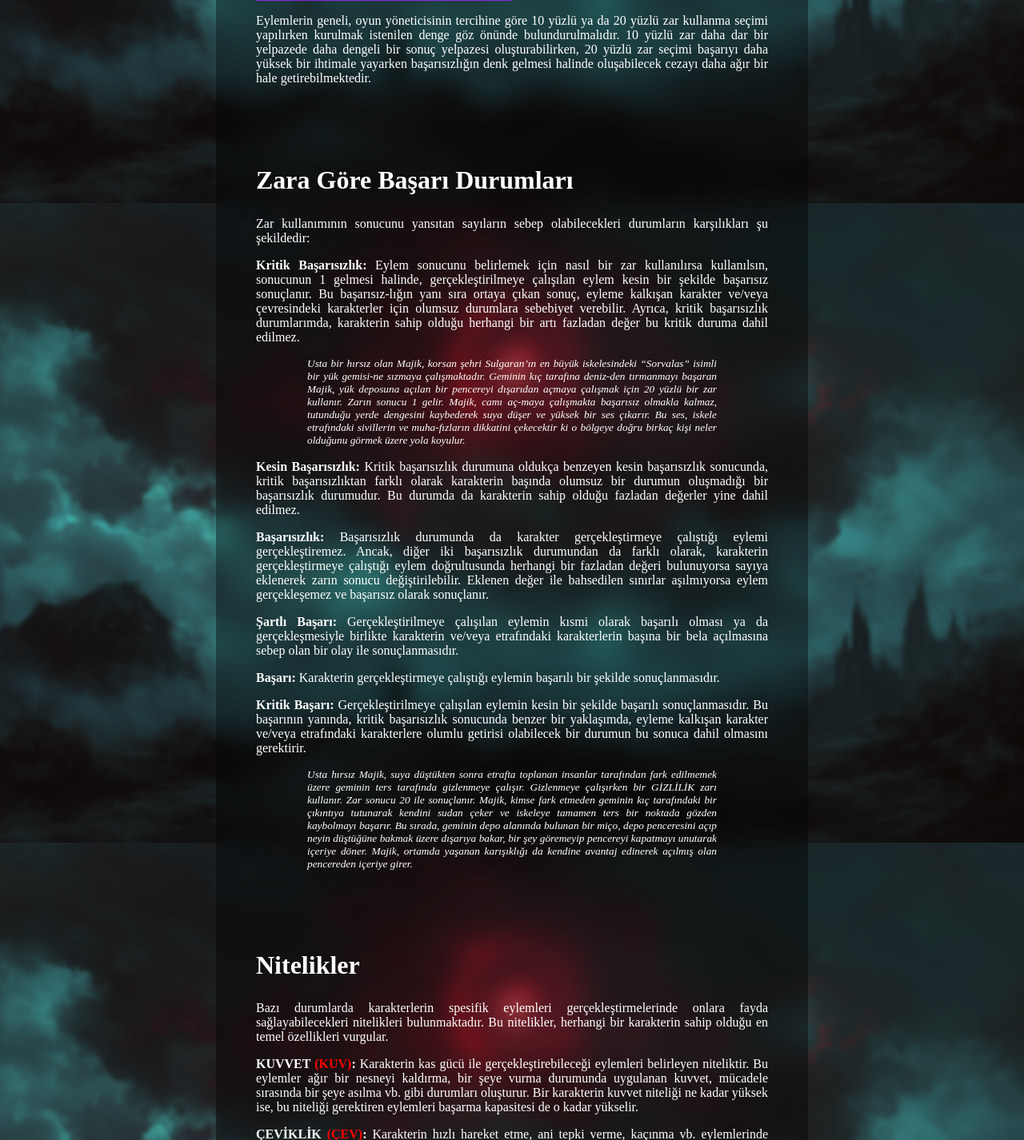
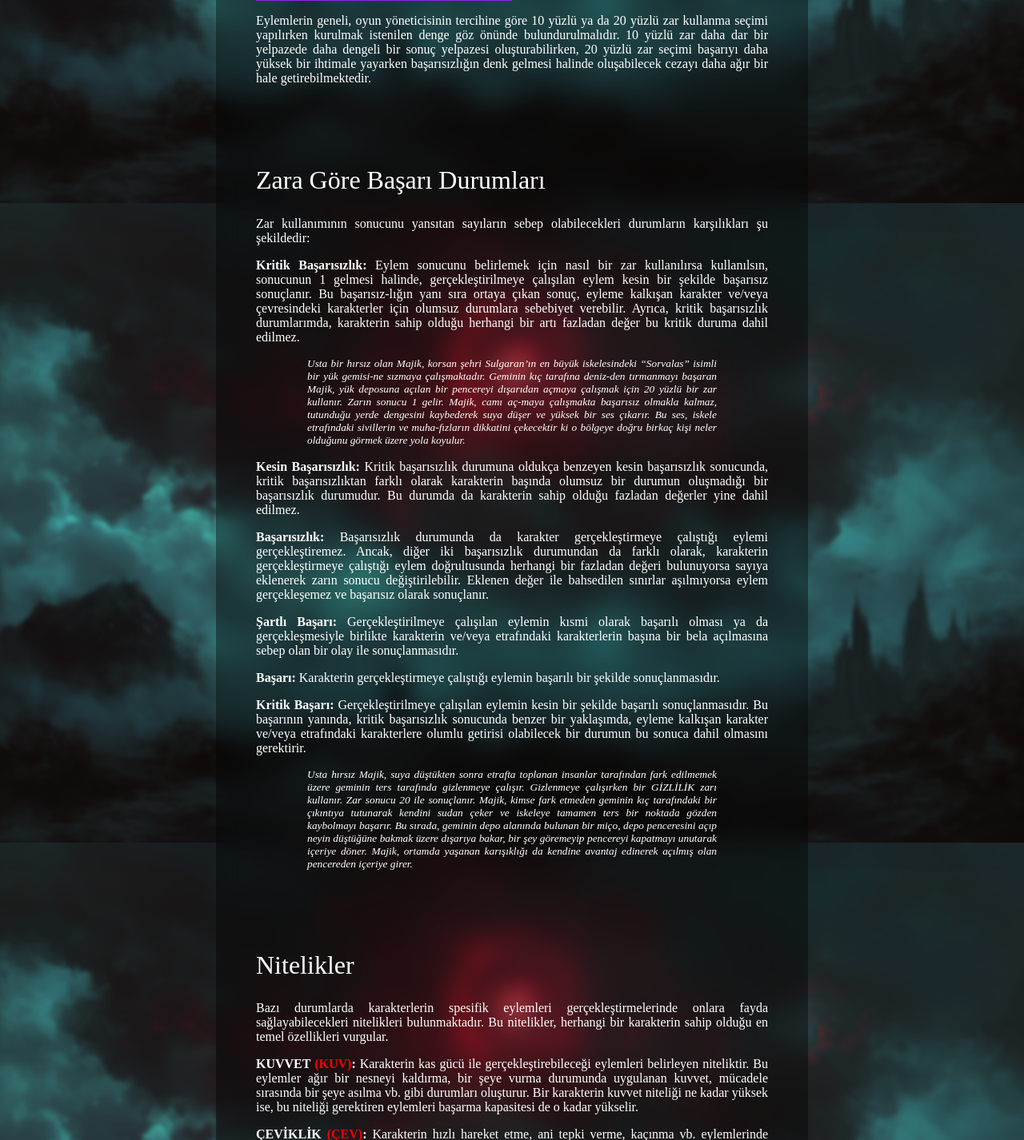
Before and after one commit to SLVNZ/slvnz.github.io, a PHP site: page /playguide.html in a window 1280 px wide. Shown: the part 1346-2772 px from the top of the page at 80% size. Run offline with PHP 8.4, Linux system fonts and the light colour scheme; some web fonts are replaced.

Commit message:
general-font-review

```diff
--- a/beceriler.html
+++ b/beceriler.html
@@ -55,7 +55,7 @@
 		<div class="page-contents" style="color: white;">
 
 
-            <h2 id="Beceriler" lang="tr" style="font-family: 'gandur new'; font-weight: 900; font-size: 24pt; margin-top: 100px;"> Beceriler </h2>
+            <h2 id="Beceriler" lang="tr" style="font-family: 'gandur-new'; font-weight: 300; font-size: 24pt; margin-top: 100px;"> Beceriler </h2>
 
 
             <p style="font-family: barlow;">
@@ -178,11 +178,11 @@
 
     <div style="display: flex; flex-direction: row; justify-content: space-between; padding: 10%;">
 
-        <a href="nitelikler.html" style="text-decoration: none; font-family: 'gandur new'; font-weight: 900; font-size: 24pt; color: red;">
+        <a href="nitelikler.html" style="text-decoration: none; font-family: 'gandur-new'; font-weight: 300; font-size: 24pt; color: red;">
             Nitelikler
         </a>
 
-        <a href="enerjiler.html" style="text-decoration: none; font-family: 'gandur new'; font-weight: 900; font-size: 24pt; color: red;">
+        <a href="enerjiler.html" style="text-decoration: none; font-family: 'gandur-new'; font-weight: 300; font-size: 24pt; color: red;">
             Enerjiler
         </a>
 
--- a/ekipmanlar.html
+++ b/ekipmanlar.html
@@ -54,7 +54,7 @@
 		<div class="page-contents" style="color: white;">
 
 
-            <h2 id="Ekipmanlar" lang="tr" style="font-family: 'gandur new'; font-weight: 900; font-size: 24pt; margin-top: 100px;"> Ekipmanlar </h2>
+            <h2 id="Ekipmanlar" lang="tr" style="font-family: 'gandur-new'; font-weight: 300; font-size: 24pt; margin-top: 100px;"> Ekipmanlar </h2>
 
 
             <p style="font-family: barlow;">
@@ -439,11 +439,11 @@
 
     <div style="display: flex; flex-direction: row; justify-content: space-between; padding: 10%;">
 
-        <a href="yetenekler.html" style="text-decoration: none; font-family: 'gandur new'; font-weight: 900; font-size: 24pt; color: red;">
+        <a href="yetenekler.html" style="text-decoration: none; font-family: 'gandur-new'; font-weight: 300; font-size: 24pt; color: red;">
             Yetenekler
         </a>
 
-        <a href="savas-mucadele.html" style="text-decoration: none; font-family: 'gandur new'; font-weight: 900; font-size: 24pt; color: red;">
+        <a href="savas-mucadele.html" style="text-decoration: none; font-family: 'gandur-new'; font-weight: 300; font-size: 24pt; color: red;">
             Savaş ve Mücadele
         </a>
 
--- a/enerjiler.html
+++ b/enerjiler.html
@@ -55,7 +55,7 @@
 		<div class="page-contents" style="color: white;">
 
 
-            <h2 id="Enerjiler" lang="tr" style="font-family: 'gandur new'; font-weight: 900; font-size: 24pt; margin-top: 100px;"> Enerjiler </h2>
+            <h2 id="Enerjiler" lang="tr" style="font-family: 'gandur-new'; font-weight: 300; font-size: 24pt; margin-top: 100px;"> Enerjiler </h2>
 
 
             <p style="font-family: barlow;">
@@ -205,11 +205,11 @@
 
     <div style="display: flex; flex-direction: row; justify-content: space-between; padding: 10%;">
 
-        <a href="beceriler.html" style="text-decoration: none; font-family: 'gandur new'; font-weight: 900; font-size: 24pt; color: red;">
+        <a href="beceriler.html" style="text-decoration: none; font-family: 'gandur-new'; font-weight: 300; font-size: 24pt; color: red;">
             Beceriler
         </a>
 
-        <a href="yetenekler.html" style="text-decoration: none; font-family: 'gandur new'; font-weight: 900; font-size: 24pt; color: red;">
+        <a href="yetenekler.html" style="text-decoration: none; font-family: 'gandur-new'; font-weight: 300; font-size: 24pt; color: red;">
             Yetenekler
         </a>
 
--- a/huner-avantaj-kusur.html
+++ b/huner-avantaj-kusur.html
@@ -55,7 +55,7 @@
 		<div class="page-contents" style="color: white;">
 
 
-            <h2 id="Huner_Avantaj_ve_Kusur" lang="tr" style="font-family: 'gandur new'; font-weight: 900; font-size: 24pt; margin-top: 100px;"> Hüner, Avantaj ve Kusur </h2>
+            <h2 id="Huner_Avantaj_ve_Kusur" lang="tr" style="font-family: 'gandur-new'; font-weight: 300; font-size: 24pt; margin-top: 100px;"> Hüner, Avantaj ve Kusur </h2>
 
 
             <p style="font-family: barlow;">
@@ -78,11 +78,11 @@
 
     <div style="display: flex; flex-direction: row; justify-content: space-between; padding: 10%;">
 
-        <a href="karakter-gelisim.html" style="text-decoration: none; font-family: 'gandur new'; font-weight: 900; font-size: 24pt; color: red;">
+        <a href="karakter-gelisim.html" style="text-decoration: none; font-family: 'gandur-new'; font-weight: 300; font-size: 24pt; color: red;">
             Karakter Gelişimi
         </a>
 
-        <a href="siniflar.html" style="text-decoration: none; font-family: 'gandur new'; font-weight: 900; font-size: 24pt; color: red;">
+        <a href="siniflar.html" style="text-decoration: none; font-family: 'gandur-new'; font-weight: 300; font-size: 24pt; color: red;">
             Sınıflar
         </a>
 
--- a/karakter-gelisim.html
+++ b/karakter-gelisim.html
@@ -55,7 +55,7 @@
 		<div class="page-contents" style="color: white;">
 
 
-            <h2 id="Karakter_Gelisimi" lang="tr" style="font-family: 'gandur new'; font-weight: 900; font-size: 24pt; margin-top: 100px;"> Karakter Gelişimi </h2>
+            <h2 id="Karakter_Gelisimi" lang="tr" style="font-family: 'gandur-new'; font-weight: 300; font-size: 24pt; margin-top: 100px;"> Karakter Gelişimi </h2>
 
 
             <p style="font-family: barlow;">
@@ -131,11 +131,11 @@
 
     <div style="display: flex; flex-direction: row; justify-content: space-between; padding: 10%;">
 
-        <a href="savas-mucadele.html" style="text-decoration: none; font-family: 'gandur new'; font-weight: 900; font-size: 24pt; color: red;">
+        <a href="savas-mucadele.html" style="text-decoration: none; font-family: 'gandur-new'; font-weight: 300; font-size: 24pt; color: red;">
             Savaş ve Mücadele
         </a>
 
-        <a href="huner-avantaj-kusur.html" style="text-decoration: none; font-family: 'gandur new'; font-weight: 900; font-size: 24pt; color: red;">
+        <a href="huner-avantaj-kusur.html" style="text-decoration: none; font-family: 'gandur-new'; font-weight: 300; font-size: 24pt; color: red;">
             Hüner, Avantaj ve Kusur
         </a>
 
--- a/nitelikler.html
+++ b/nitelikler.html
@@ -55,7 +55,7 @@
 		<div class="page-contents" style="color: white;">
 
 
-            <h2 id="Nitelik" lang="tr" style="font-family: 'gandur new'; font-weight: 900; font-size: 24pt; margin-top: 100px;"> Nitelikler </h2>
+            <h2 id="Nitelik" lang="tr" style="font-family: 'gandur-new'; font-weight: 300; font-size: 24pt; margin-top: 100px;"> Nitelikler </h2>
 
 
             <p style="font-family: barlow;">
@@ -115,11 +115,11 @@
 
     <div style="display: flex; flex-direction: row; justify-content: space-between; padding: 10%;">
 
-        <a href="zara-gore-basari.html" style="text-decoration: none; font-family: 'gandur new'; font-weight: 900; font-size: 24pt; color: red;">
+        <a href="zara-gore-basari.html" style="text-decoration: none; font-family: 'gandur-new'; font-weight: 300; font-size: 24pt; color: red;">
             Zara Göre Başarı Durumları
         </a>
 
-        <a href="beceriler.html" style="text-decoration: none; font-family: 'gandur new'; font-weight: 900; font-size: 24pt; color: red;">
+        <a href="beceriler.html" style="text-decoration: none; font-family: 'gandur-new'; font-weight: 300; font-size: 24pt; color: red;">
             Beceriler
         </a>
 
--- a/playguide.html
+++ b/playguide.html
@@ -214,7 +214,7 @@
 
 
 
-          <h2  lang="tr" style="font-family: 'gandur new'; font-weight: 900; font-size: 24pt;"> Oyun Sistemi </h2>
+          <h2  lang="tr" style="font-family: 'gandur-new'; font-weight: 300; font-size: 24pt;"> Oyun Sistemi </h2>
 
 			<p style="font-family: barlow">
 
@@ -222,7 +222,7 @@
 
 			</p>
 
-            <h2 id="Zarlar_ve_Eylemler" lang="tr" style="font-family: 'gandur new'; font-weight: 900; font-size: 24pt;"> Zarlar ve Eylemler </h2>
+            <h2 id="Zarlar_ve_Eylemler" lang="tr" style="font-family: 'gandur-new'; font-weight: 300; font-size: 24pt;"> Zarlar ve Eylemler </h2>
 
 			<p style="font-family: barlow;">Oyundaki eylemler, karakterinizle gerçekleştirmek isteyeceğiniz herhangi bir girişimi ifade eder. Bazı eylemler bir beceri gerektirmeden doğrudan gerçekleşebilse de SLVNZ 2.0’da bazı eylemlerin gerçekleşmesi için zar kullanılması gerekir. Kullanılacak zarlar oyun yöneticisi tarafından uygun görülen şekilde <strong>10 yüzlü (d10)</strong> ya da <strong>20 yüzlü bir zar (d20)</strong> kullanılarak gerçekleştirilebilir.			</p>
 
@@ -354,7 +354,7 @@
             <p style="font-family: barlow;">Eylemlerin geneli, oyun yöneticisinin tercihine göre 10 yüzlü ya da 20 yüzlü zar kullanma seçimi yapılırken kurulmak istenilen denge göz önünde bulundurulmalıdır. 10 yüzlü zar daha dar bir yelpazede daha dengeli bir sonuç yelpazesi oluşturabilirken, 20 yüzlü zar seçimi başarıyı daha yüksek bir ihtimale yayarken başarısızlığın denk gelmesi halinde oluşabilecek cezayı daha ağır bir hale getirebilmektedir. 			</p>
 
 
-            <h2 id="Zara_Gore_Basari_Durumlari" lang="tr" style="font-family: 'gandur new'; font-weight: 900; font-size: 24pt;"> Zara Göre Başarı Durumları </h2>
+            <h2 id="Zara_Gore_Basari_Durumlari" lang="tr" style="font-family: 'gandur-new'; font-weight: 300; font-size: 24pt;"> Zara Göre Başarı Durumları </h2>
 
 
             <p style="font-family: barlow;">
@@ -418,7 +418,7 @@
 
 
 
-            <h2 id="Nitelik" lang="tr" style="font-family: 'gandur new'; font-weight: 900; font-size: 24pt; margin-top: 100px;"> Nitelikler </h2>
+            <h2 id="Nitelik" lang="tr" style="font-family: 'gandur-new'; font-weight: 300; font-size: 24pt; margin-top: 100px;"> Nitelikler </h2>
 
 
             <p style="font-family: barlow;">
@@ -470,7 +470,7 @@
 
 
 
-            <h2 id="Beceriler" lang="tr" style="font-family: 'gandur new'; font-weight: 900; font-size: 24pt; margin-top: 100px;"> Beceriler </h2>
+            <h2 id="Beceriler" lang="tr" style="font-family: 'gandur-new'; font-weight: 300; font-size: 24pt; margin-top: 100px;"> Beceriler </h2>
 
 
             <p style="font-family: barlow;">
@@ -591,7 +591,7 @@
 
 
 
-            <h2 id="Enerjiler" lang="tr" style="font-family: 'gandur new'; font-weight: 900; font-size: 24pt; margin-top: 100px;"> Enerjiler </h2>
+            <h2 id="Enerjiler" lang="tr" style="font-family: 'gandur-new'; font-weight: 300; font-size: 24pt; margin-top: 100px;"> Enerjiler </h2>
 
 
             <p style="font-family: barlow;">
@@ -740,7 +740,7 @@
 
 
 
-            <h2 id="Yetenekler" lang="tr" style="font-family: 'gandur new'; font-weight: 900; font-size: 24pt; margin-top: 100px;"> Yetenekler </h2>
+            <h2 id="Yetenekler" lang="tr" style="font-family: 'gandur-new'; font-weight: 300; font-size: 24pt; margin-top: 100px;"> Yetenekler </h2>
 
 
             <p style="font-family: barlow;">
@@ -803,7 +803,7 @@
 
 
 
-            <h2 id="Ekipmanlar" lang="tr" style="font-family: 'gandur new'; font-weight: 900; font-size: 24pt; margin-top: 100px;"> Ekipmanlar </h2>
+            <h2 id="Ekipmanlar" lang="tr" style="font-family: 'gandur-new'; font-weight: 300; font-size: 24pt; margin-top: 100px;"> Ekipmanlar </h2>
 
 
             <p style="font-family: barlow;">
@@ -1185,7 +1185,7 @@
 
 
 
-            <h2 id="Savas_ve_Mucadele" lang="tr" style="font-family: 'gandur new'; font-weight: 900; font-size: 24pt; margin-top: 100px;"> Savaş ve Mücadele </h2>
+            <h2 id="Savas_ve_Mucadele" lang="tr" style="font-family: 'gandur-new'; font-weight: 300; font-size: 24pt; margin-top: 100px;"> Savaş ve Mücadele </h2>
 
 
             <p style="font-family: barlow;">
@@ -1286,7 +1286,7 @@
 
 
 
-            <h2 id="Karakter_Gelisimi" lang="tr" style="font-family: 'gandur new'; font-weight: 900; font-size: 24pt; margin-top: 100px;"> Karakter Gelişimi </h2>
+            <h2 id="Karakter_Gelisimi" lang="tr" style="font-family: 'gandur-new'; font-weight: 300; font-size: 24pt; margin-top: 100px;"> Karakter Gelişimi </h2>
 
 
             <p style="font-family: barlow;">
@@ -1357,7 +1357,7 @@
 
 
 
-            <h2 id="Huner_Avantaj_ve_Kusur" lang="tr" style="font-family: 'gandur new'; font-weight: 900; font-size: 24pt; margin-top: 100px;"> Hüner, Avantaj ve Kusur </h2>
+            <h2 id="Huner_Avantaj_ve_Kusur" lang="tr" style="font-family: 'gandur-new'; font-weight: 300; font-size: 24pt; margin-top: 100px;"> Hüner, Avantaj ve Kusur </h2>
 
 
             <p style="font-family: barlow;">
@@ -1373,7 +1373,7 @@
 
 
 
-            <h2 id="Siniflar" lang="tr" style="font-family: 'gandur new'; font-weight: 900; font-size: 24pt; margin-top: 100px;"> Sınıflar </h2>
+            <h2 id="Siniflar" lang="tr" style="font-family: 'gandur-new'; font-weight: 300; font-size: 24pt; margin-top: 100px;"> Sınıflar </h2>
 
 
             <p style="font-family: barlow;">
--- a/savas-mucadele.html
+++ b/savas-mucadele.html
@@ -59,7 +59,7 @@
 
 
 
-            <h2 id="Savas_ve_Mucadele" lang="tr" style="font-family: 'gandur new'; font-weight: 900; font-size: 24pt; margin-top: 100px;"> Savaş ve Mücadele </h2>
+            <h2 id="Savas_ve_Mucadele" lang="tr" style="font-family: 'gandur-new'; font-weight: 300; font-size: 24pt; margin-top: 100px;"> Savaş ve Mücadele </h2>
 
 
             <p style="font-family: barlow;">
@@ -165,11 +165,11 @@
 
     <div style="display: flex; flex-direction: row; justify-content: space-between; padding: 10%;">
 
-        <a href="ekipmanlar.html" style="text-decoration: none; font-family: 'gandur new'; font-weight: 900; font-size: 24pt; color: red;">
+        <a href="ekipmanlar.html" style="text-decoration: none; font-family: 'gandur-new'; font-weight: 300; font-size: 24pt; color: red;">
             Ekipmanlar
         </a>
 
-        <a href="karakter-gelisim.html" style="text-decoration: none; font-family: 'gandur new'; font-weight: 900; font-size: 24pt; color: red;">
+        <a href="karakter-gelisim.html" style="text-decoration: none; font-family: 'gandur-new'; font-weight: 300; font-size: 24pt; color: red;">
             Karakter Gelişimi
         </a>
 
--- a/siniflar.html
+++ b/siniflar.html
@@ -426,7 +426,7 @@
 
     <div style="display: flex; flex-direction: row; justify-content: space-between; padding: 10%;">
 
-        <a href="huner-avantaj-kusur.html" style="text-decoration: none; font-family: 'gandur new'; font-weight: 900; font-size: 24pt; color: red;">
+        <a href="huner-avantaj-kusur.html" style="text-decoration: none; font-family: 'gandur new'; font-weight: 300; font-size: 24pt; color: red;">
             Hüner, Avantaj ve Kusur
         </a>
 
--- a/slvnz.css
+++ b/slvnz.css
@@ -415,7 +415,7 @@ h3 {
 
 h2 {
 	font-family: "gandur-new";
-	font-weight: 900;
+	font-weight: 300;
 	font-size: 24pt;
 	margin-top: 100px;
 }
@@ -430,7 +430,7 @@ h4 {
 	color: blueviolet;
 	font-family: "gandur-new";
 	font-size: 18pt;
-	font-weight: 900;
+	font-weight: 300;
 }
 
 .page-contents a:hover {
--- a/yetenekler.html
+++ b/yetenekler.html
@@ -55,7 +55,7 @@
 		<div class="page-contents" style="color: white;">
 
 
-            <h2 id="Yetenekler" lang="tr" style="font-family: 'gandur new'; font-weight: 900; font-size: 24pt; margin-top: 100px;"> Yetenekler </h2>
+            <h2 id="Yetenekler" lang="tr" style="font-family: 'gandur-new'; font-weight: 300; font-size: 24pt; margin-top: 100px;"> Yetenekler </h2>
 
 
             <p style="font-family: barlow;">
@@ -120,11 +120,11 @@
 
     <div style="display: flex; flex-direction: row; justify-content: space-between; padding: 10%;">
 
-        <a href="enerjiler.html" style="text-decoration: none; font-family: 'gandur new'; font-weight: 900; font-size: 24pt; color: red;">
+        <a href="enerjiler.html" style="text-decoration: none; font-family: 'gandur-new'; font-weight: 300; font-size: 24pt; color: red;">
             Enerjiler
         </a>
 
-        <a href="ekipmanlar.html" style="text-decoration: none; font-family: 'gandur new'; font-weight: 900; font-size: 24pt; color: red;">
+        <a href="ekipmanlar.html" style="text-decoration: none; font-family: 'gandur-new'; font-weight: 300; font-size: 24pt; color: red;">
             Ekipmanlar
         </a>
 
--- a/zara-gore-basari.html
+++ b/zara-gore-basari.html
@@ -55,7 +55,7 @@
 		<div class="page-contents" style="color: white;">
 
 
-            <h2 id="Zara_Gore_Basari_Durumlari" lang="tr" style="font-family: 'gandur new'; font-weight: 900; font-size: 24pt;"> Zara Göre Başarı Durumları </h2>
+            <h2 id="Zara_Gore_Basari_Durumlari" lang="tr" style="font-family: 'gandur-new'; font-weight: 300; font-size: 24pt;"> Zara Göre Başarı Durumları </h2>
 
 
             <p style="font-family: barlow;">
@@ -125,11 +125,11 @@
 
     <div style="display: flex; flex-direction: row; justify-content: space-between; padding: 10%;">
 
-        <a href="zarlar-ve-eylemler.html" style="text-decoration: none; font-family: 'gandur new'; font-weight: 900; font-size: 24pt; color: red;">
+        <a href="zarlar-ve-eylemler.html" style="text-decoration: none; font-family: 'gandur-new'; font-weight: 300; font-size: 24pt; color: red;">
             Zarlar ve Eylemler
         </a>
 
-        <a href="nitelikler.html" style="text-decoration: none; font-family: 'gandur new'; font-weight: 900; font-size: 24pt; color: red;">
+        <a href="nitelikler.html" style="text-decoration: none; font-family: 'gandur-new'; font-weight: 300; font-size: 24pt; color: red;">
             Nitelikler
         </a>
 
```
Also changed, not shown: playguide-en.html (+12 -12 lines), zarlar-ve-eylemler.html (+4 -4 lines).
